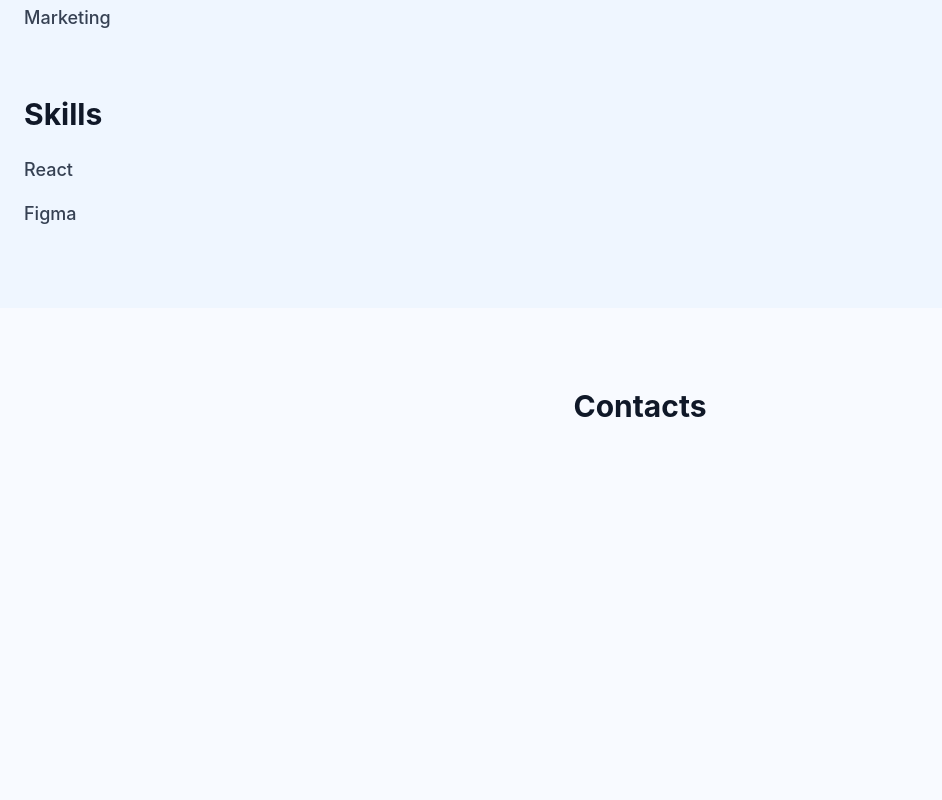
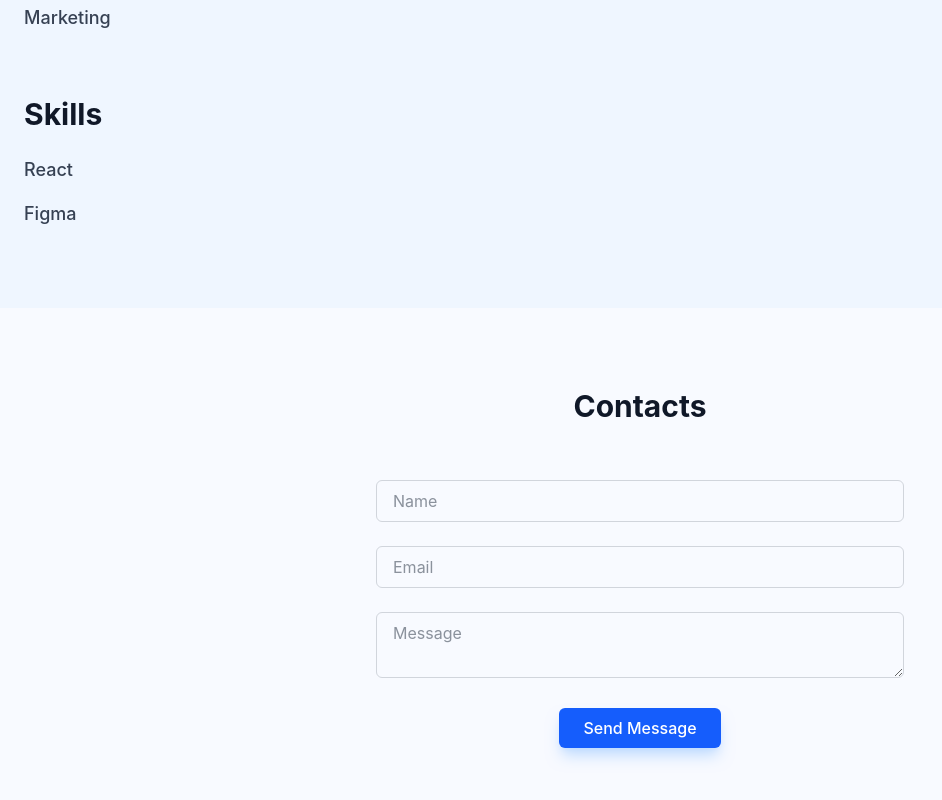
Before and after one commit to WonganiNyirenda18/Wongani-Portfolio, a React (Vite) app: page / in a window 1280 px wide. Shown: the part 2047-2847 px from the top of the page, without its empty margins (0-942 px from the left). Before the commit the page ends 2607 px from the top, so only its background shows below. Built offline with nearby package versions, Linux system fonts and the light colour scheme.

Commit message:
added a form for reach

```diff
--- a/src/Components/Contacts.jsx
+++ b/src/Components/Contacts.jsx
@@ -6,6 +6,21 @@ export default function Contacts() {
                 <div className="flex flex-col items-center mb-12">
                     <h2 className="text-3xl font-bold text-gray-900 mb-2">Contacts</h2>
                 </div>
+
+                <div>
+                    <form>
+                        <div className="mb-6">
+                            <input type="text" placeholder="Name" className="w-full px-4 py-2 border border-gray-300 rounded-md focus:outline-none focus:ring-2 focus:ring-blue-500" />
+                        </div>
+                        <div className="mb-6">
+                            <input type="email" placeholder="Email" className="w-full px-4 py-2 border border-gray-300 rounded-md focus:outline-none focus:ring-2 focus:ring-blue-500" />
+                        </div>
+                        <div className="mb-6">
+                            <textarea placeholder="Message" className="w-full px-4 py-2 border border-gray-300 rounded-md focus:outline-none focus:ring-2 focus:ring-blue-500"></textarea>
+                        </div>
+                        <button type="submit" className="bg-blue-600 text-white px-6 py-2 rounded-md font-medium hover:bg-blue-700 transition shadow-lg shadow-blue-200 cursor-pointer">Send Message</button>
+                    </form>
+                </div>
             </div>
         </section>
     );
```
